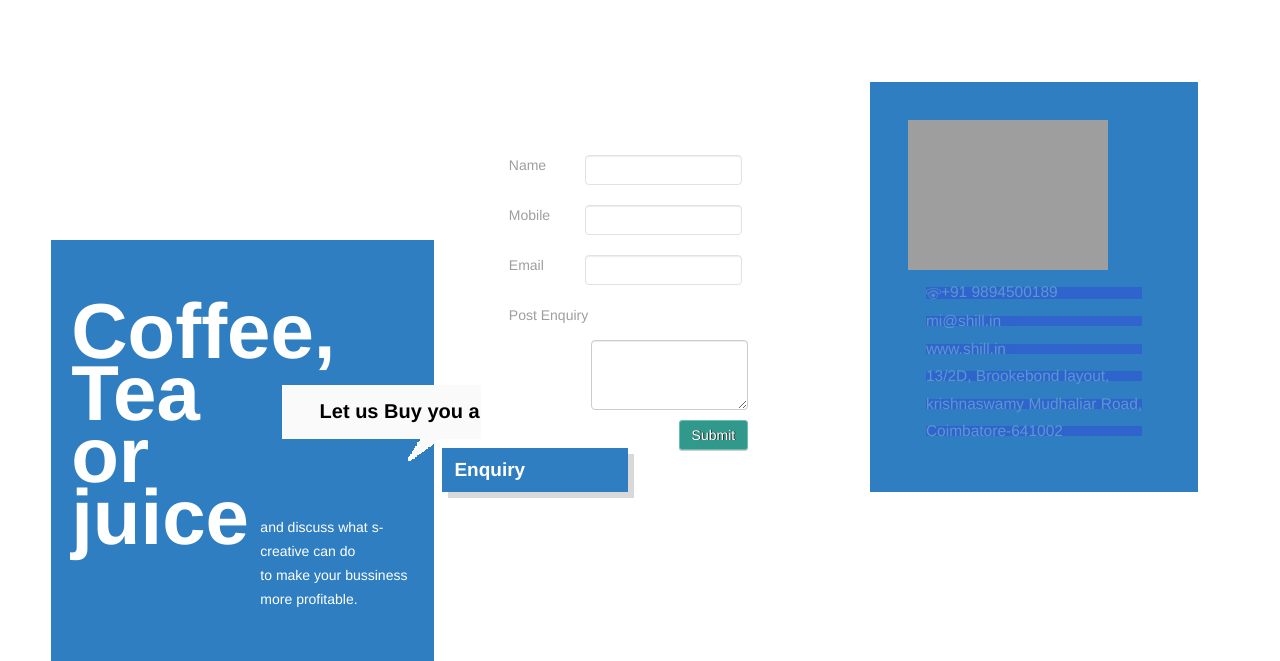
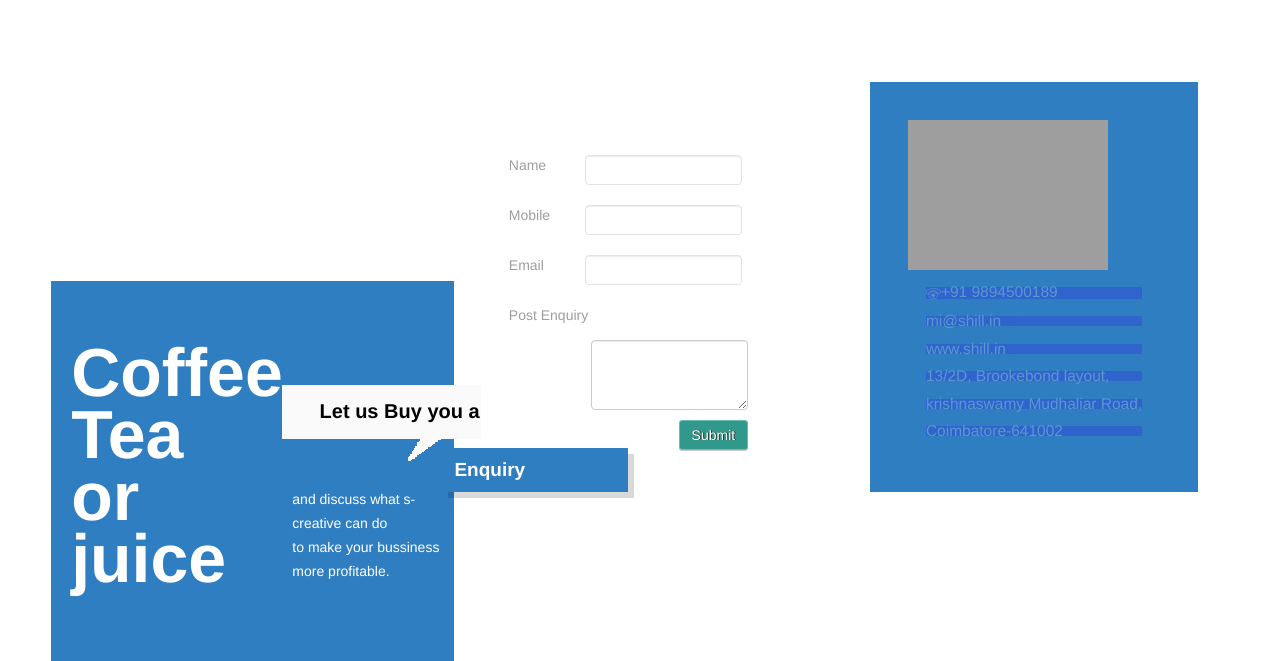
Before and after one commit to yokesh28/screative, a PHP site: page /contact.html in a window 1280 px wide. Shown: the part 444-1105 px from the top of the page. Run offline with PHP 8.4, Linux system fonts and the light colour scheme; some libraries are stand-ins or nearby versions; some web fonts are replaced; grey boxes are pictures that could not be loaded.

Commit message:
Signed-off-by: janani <janu.vu@gmail.com>

```diff
--- a/css/style.css
+++ b/css/style.css
@@ -531,9 +531,9 @@ ul li {
 	position: relative;
 	width: 363px; height : 321px;
 	background: #2F7EC1;
-	padding: 50px 10px;
+	padding: 50px 20px;
 	color: white;
-	height: 321px;
+	height: 280px;
 }
 
 .top .text1 {
@@ -544,8 +544,8 @@ ul li {
 
 .top .text2 {
 	position: absolute;
-	bottom: 50px;
-	right: 20px;
+	bottom: 78px;
+	right: 0px;
 	line-height: 24px;
 }
 
@@ -605,7 +605,7 @@ footer ul {
 }
 
 .top h1 {
-	font-size: 78px;
+	font-size: 68px;
 	line-height: 62px;
 }
 .brand{
--- a/index.html
+++ b/index.html
@@ -261,6 +261,7 @@
 
 							$(".align").delay(200).animate({
 								"bottom" : "12%",
+								"left":"38%",
 								opacity : 1
 							}, 200);
 
@@ -271,12 +272,13 @@
 							}, 200);
 
 							$(".let_us").delay(300).animate({
-								"bottom" : "76%",
+								"bottom" : "73%",
 								opacity : 1
 							}, 200);
 
 							$(".contact1").delay(300).animate({
-								"bottom" : "68%",
+								"bottom" : "69%",
+								"left":"35%",
 								opacity : 1
 							}, 200);
 
```
Also changed, not shown: page.php (+4 -4 lines).
